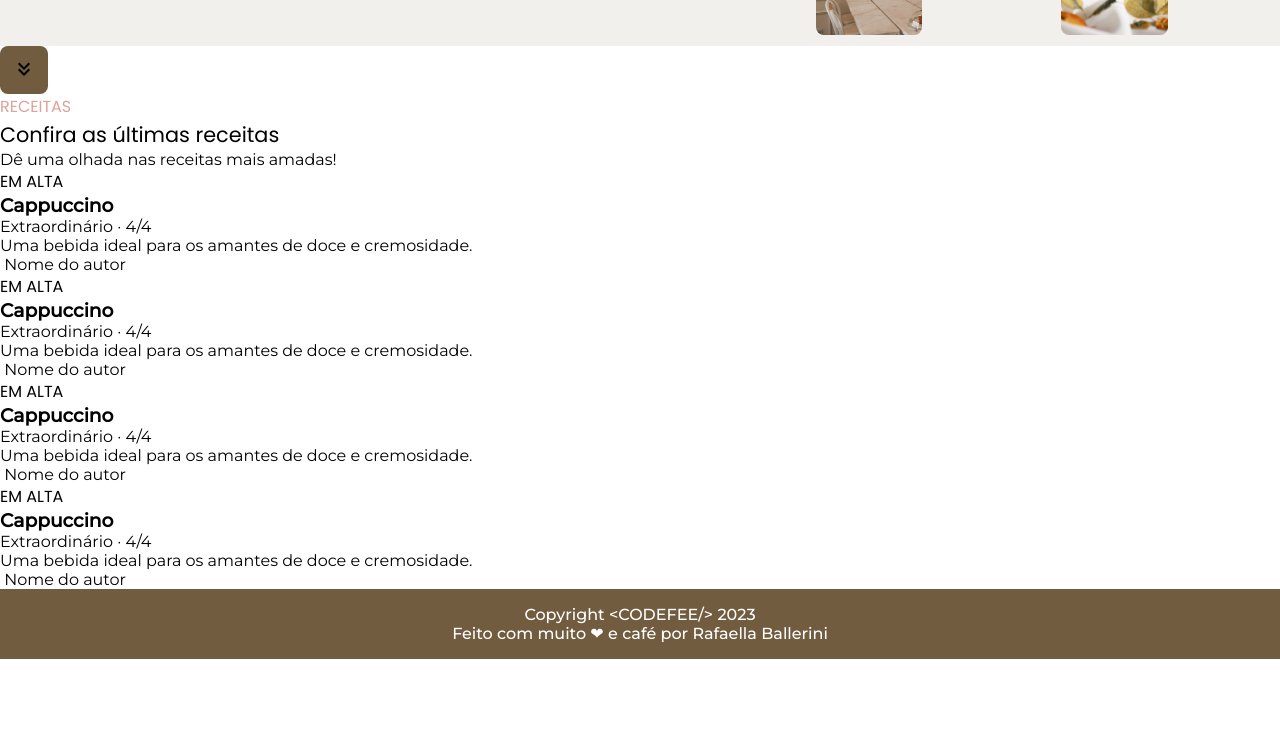
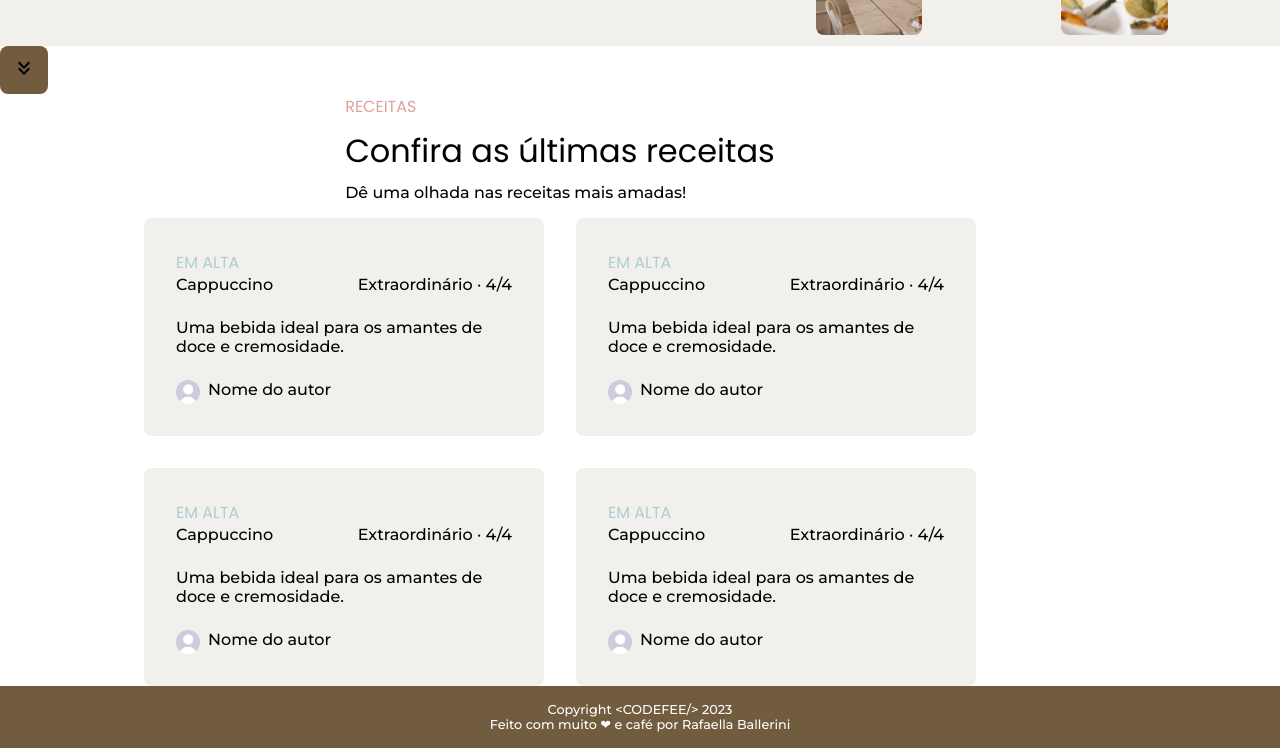
Before and after one commit to biancatests/projeto-page, a plain HTML site: page index.html in a window 1280 px wide. Shown: the part 514-1262 px from the top of the page. Before the commit the page ends 1173 px from the top, so only its background shows below. Drawn offline with Linux system fonts and the light colour scheme; a web font is replaced by a local one.

Commit message:
add cards

```diff
--- a/style.css
+++ b/style.css
@@ -16,6 +16,8 @@
     box-sizing: border-box;
     list-style: none;
     font-family: 'Montserrat', sans-serif;
+    font-weight: 500;
+    font-size: 1em;
 }
 
 body {
@@ -102,16 +104,18 @@ main {
     color: var(--strawberry);
 }
 
+.blue {
+    color: var(--ocean);
+}
+
 h1 {
     font-size: 3.5rem;
     font-family: 'Poppins', sans-serif;
     font-weight: 600;
 }
 
-h2 {
+.sub-title {
     font-size: 1.3rem;
-    font-family: 'Poppins', sans-serif;
-    font-weight: 400;
 }
 
 hr {
@@ -139,6 +143,66 @@ button {
     cursor: pointer;
 }
 
+.recipes {
+    display: flex;
+    flex-direction: column;
+    align-items: center;
+    gap: 1rem;
+
+    max-width: 1120px;
+}
+
+.recipes-header {
+    display: flex;
+    flex-direction: column;
+    gap: 0.5rem;
+}
+
+.recipes-title {
+    font-family: 'Poppins', sans-serif;
+    font-size: 2rem;
+}
+
+.card-container {
+    display: flex;
+    flex-direction: row;
+    flex-wrap: wrap;
+    justify-content: center;
+    gap: 2rem;
+
+    max-width: 1120px;
+}
+
+.card {
+    display: flex;
+    flex-direction: column;
+    gap: 1.5rem;
+
+    max-width: 400px;
+    background-color: var(--sand);
+    border-radius: 0.5rem;
+    padding: 2rem;
+}
+
+.card-header {
+    display: flex;
+    flex-direction: row;
+    justify-content: space-between;
+    align-items: end;
+}
+
+.author-info {
+    display: flex;
+    flex-direction: row;
+    gap: 0.5rem;
+}
+
+.author-info > img {
+    width: 1.5rem;
+    border-radius: 50%;
+}
+
+
 footer {
     display: flex;
     flex-direction: column;
@@ -150,6 +214,6 @@ footer {
 }
 
 footer > p {
-    font-weight: 500;
+    font-size: 0.8rem;
     color: #fff;
 }
```
Also changed, not shown: assets/pfp.jpg (added).
